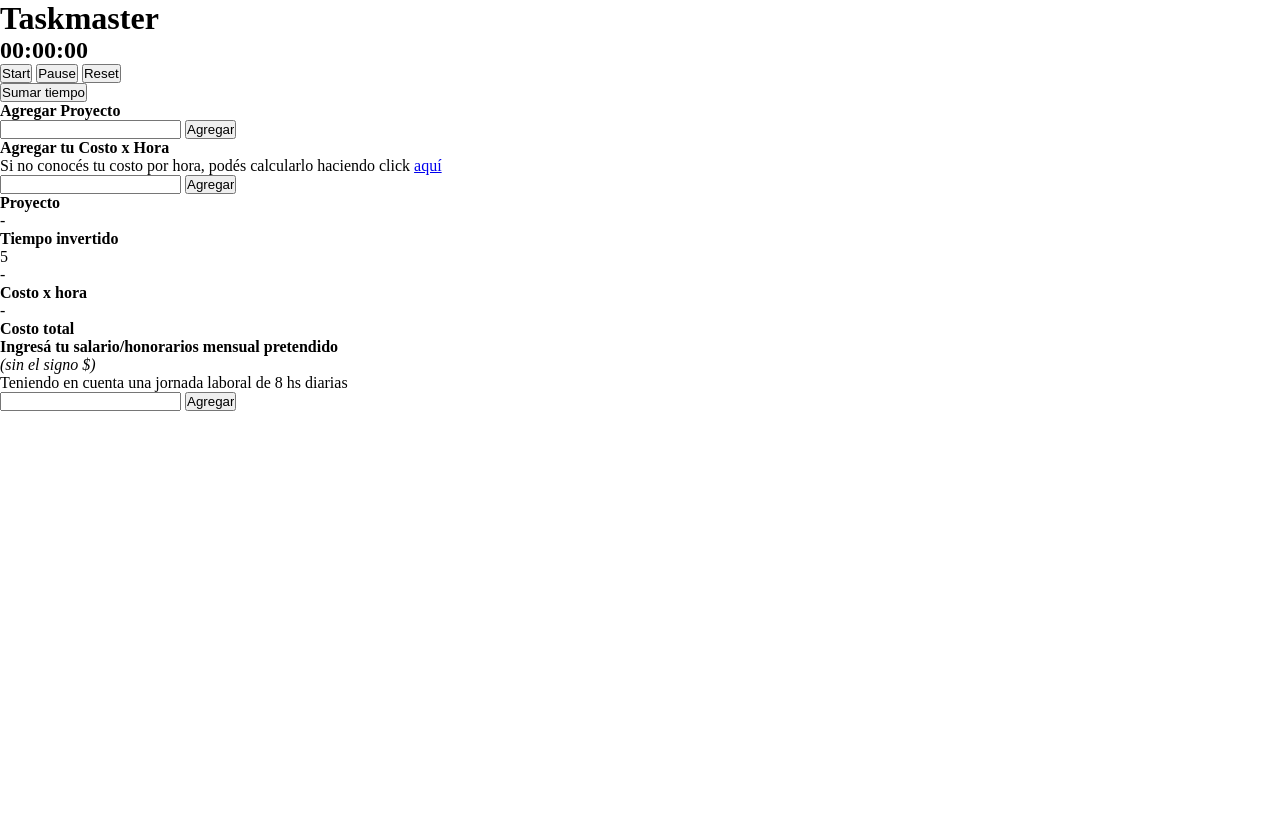
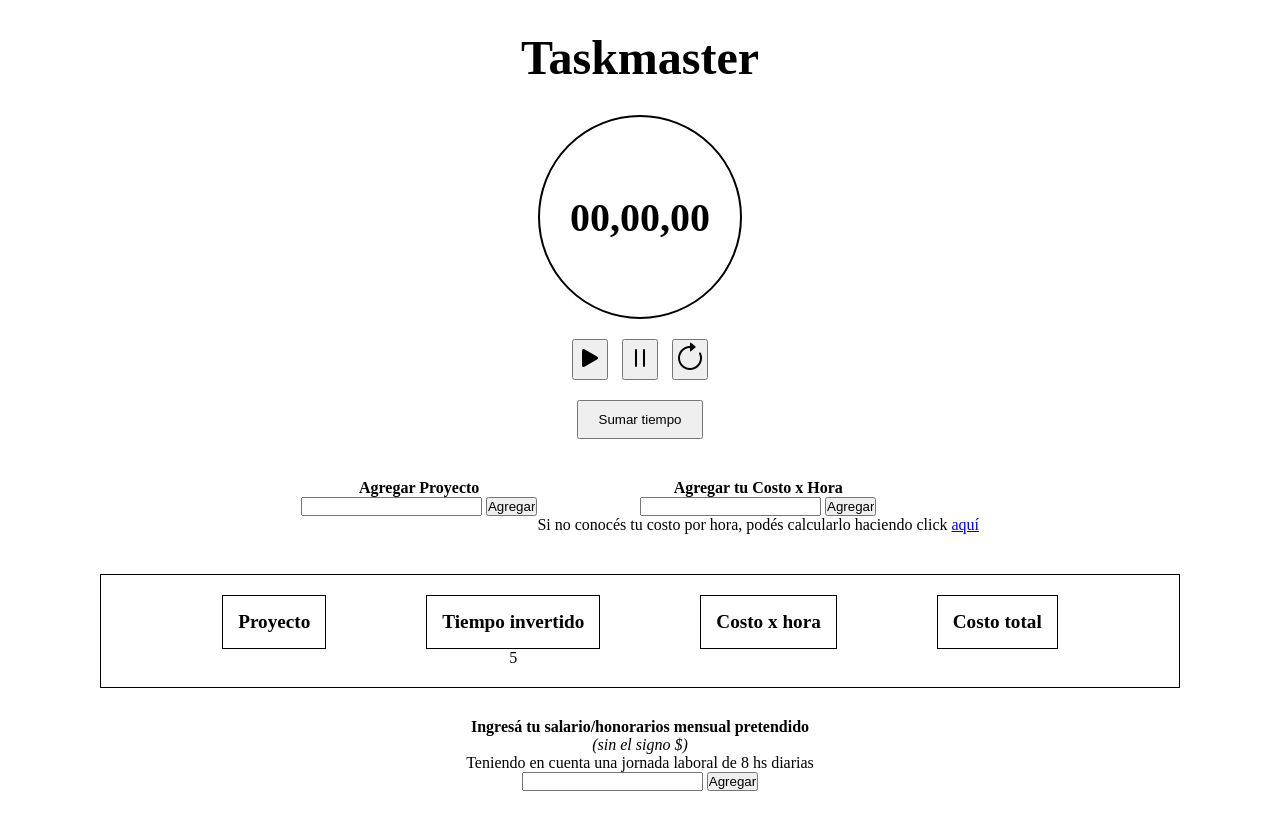
Before and after one commit to FrancoRaya/taskmaster, a plain HTML site: page index.html in a window 1280 px wide. Before the commit the page ends 800 px from the top, so only its background shows below. Drawn offline with nearby package versions, Linux system fonts and the light colour scheme.

Commit message:
actualización css

```diff
--- a/css/main.css
+++ b/css/main.css
@@ -1,4 +1,82 @@
+/* Ajustes generales */
 * {
     margin: 0;
     padding: 0;
 }
+
+body {
+    text-align: center;
+}
+
+/* Header */
+.titulo {
+    font-size: 3em;
+    text-align: center;
+    margin: 30px 0;
+}
+
+/* Cronómetro */
+.cronometro-caja {
+    display: flex;
+    flex-flow: column;
+    justify-content: center;
+    align-items: center;
+}
+
+.stopwatch {
+    display: flex;
+    justify-content: center;
+    align-items: center;
+    border: 2px solid black;
+    height: 200px;
+    width: 200px;
+    border-radius: 50%;
+}
+
+.stopwatch-numero {
+    font-size: 2.5rem;
+}
+
+.botones {
+    padding: 20px;
+}
+
+.boton-cronometro {
+    margin: 0 5px;
+}
+
+.boton-sumar {
+    padding: 10px 20px;
+}
+
+/* Proyectos */
+.agregar {
+    display: flex;
+    justify-content: center;
+    padding: 40px 0;
+}
+
+/* Tabla de proyectos */
+.tablaProyectos {
+    display: flex;
+    justify-content: center;
+    border: 1px solid black;
+    margin: 0 100px;
+    padding: 20px;
+}
+
+.columna {
+    text-align: center;
+    padding: 0 50px;
+}
+
+.columna h4 {
+    font-size: 1.2em;
+    padding: 15px;
+    border: 1px solid black;
+}
+
+/* Cálculo de salario */
+.calcSalario {
+    margin: 30px;
+}
--- a/index.html
+++ b/index.html
@@ -15,25 +15,31 @@
 
 <body>
     <header>
-        <h1>
+        <h1 class="titulo">
             Taskmaster
         </h1>
     </header>
 
-    <section>
-        <h2 id="cronometro" class="cronometro">00:00:00</h2>
-
-        <div class="buttons">
-            <button id="start"> Start </button>
-            <button id="pausa"> Pause </button>
-            <button id="reset"> Reset </button>
+    <section class="cronometro-caja">
+        <div class="stopwatch">
+            <h2 id="cronometro" class="stopwatch-numero">
+                00,00,00
+            </h2>
         </div>
 
-        <input type="submit" id="sumar" value="Sumar tiempo">
+        <div class="botones">
+            <button id="start" class="boton-cronometro"> <i class="bi bi-play-fill" style="font-size: 2rem;"></i> </button>
+            <button id="pausa" class="boton-cronometro"> <i class="bi bi-pause" style="font-size: 2rem;"></i> </button>
+            <button id="reset" class="boton-cronometro"> <i class="bi bi-arrow-clockwise" style="font-size: 2rem;"></i> </button>
+        </div>
+
+        <div>
+            <input class="boton-sumar" type="submit" id="sumar" value="Sumar tiempo">
+        </div>
     </section>
 
-    <section>
-        <div class="agregarProyecto">
+    <section class="agregar">
+        <div class="agregar-Proyectos">
             <h4>
                 Agregar Proyecto
             </h4>
@@ -41,21 +47,21 @@
             <input type="button"id="botonProyecto" value="Agregar">
         </div>
 
-        <div class="agregarCostohora">
+        <div class="agregar-Costohora">
             <h4>
                 Agregar tu Costo x Hora
             </h4>
-            <p>
-                Si no conocés tu costo por hora, podés calcularlo haciendo click <a href="#">aquí</a>
-            </p>
-
             <input type="number" id="agregarCosto">
             <input type="button" value="Agregar" id="botonCosto">
+
+            <p>
+                Si no conocés tu costo por hora, podés calcularlo haciendo click <a href="#titCalcSalario">aquí</a>
+            </p>
         </div>
     </section>
 
-    <section>
-        <div>
+    <section class="tablaProyectos">
+        <div class="columna">
             <h4>
                 Proyecto
             </h4>
@@ -63,9 +69,7 @@
             <div id="nomProyecto"></div>
         </div>
 
-        <div>-</div>
-
-        <div>
+        <div class="columna">
             <h4>
                 Tiempo invertido
             </h4>
@@ -75,9 +79,7 @@
             </div>
         </div>
 
-        <div>-</div>
-
-        <div>
+        <div class="columna">
             <h4>
                 Costo x hora
             </h4>
@@ -87,9 +89,7 @@
             </div>
         </div>
 
-        <div>-</div>
-
-        <div>
+        <div class="columna">
             <h4>
                 Costo total
             </h4>
@@ -99,9 +99,9 @@
     </section>
 
 
-    <section>
+    <section class="calcSalario">
         <div>
-            <h4>Ingresá tu salario/honorarios mensual pretendido</h4>
+            <h4 id="titCalcSalario">Ingresá tu salario/honorarios mensual pretendido</h4>
             <i>(sin el signo $)</i>
             <p>Teniendo en cuenta una jornada laboral de 8 hs diarias</p>
             <input type="number" id="agregarSalario">
--- a/js/main.js
+++ b/js/main.js
@@ -1,14 +1,20 @@
 //Cronómetro
-const start = document.getElementById('start');
-const pause = document.getElementById('pause');
-const reset = document.getElementById('reset');
+const start = document.getElementById("start");
+const pause = document.getElementById("pause");
+const reset = document.getElementById("reset");
+const sumar = document.getElementById("sumar");
+
+let sec = 0;
+let min = 0;
+let hs = 0;
+
 
 
 //Ingreso de datos
     //Nombre del proyecto
-    const agregarProyecto = document.querySelector("#agregarProyecto");
-    const botonProyecto = document.querySelector("#botonProyecto");
-    const nomProyecto = document.querySelector("#nomProyecto");
+    const agregarProyecto = document.getElementById("agregarProyecto");
+    const botonProyecto = document.getElementById("botonProyecto");
+    const nomProyecto = document.getElementById("nomProyecto");
 
         //Agregar un nombre de proyecto nuevo
         botonProyecto.addEventListener ("click", () => {
@@ -85,6 +91,27 @@ const costoHoraCalculado = document.getElementById('costoHoraCalculado');
     });
 
 
+//Almacenamiento de datos
+function guardarProyecto () {
+    localStorage.setItem ("Nombre proyecto", agregarProyecto.value);
+};
+
+function guardarCosto () {
+    localStorage.setItem ("Costo x hora", agregarCosto.value);
+};
+
+    //Listeners
+    botonProyecto.addEventListener ("click", guardarProyecto);
+    botonCosto.addEventListener ("click", guardarCosto);
+
+    //Recupero de datos
+    let proyectoLS = JSON.stringify (localStorage.getItem ("Nombre proyecto"));
+
+    function recuperarDatos () {
+        if (proyectoLS) {
+            //Aqui no sé como resolverlo
+        }
+    };
 
 
 
@@ -94,7 +121,7 @@ function proyecto (nombre, tiempoTrabajado, costoxHora, costoProyecto) {
     this.tiempoTrabajado = tiempoTrabajado;
     this.costoxHora = costoxHora;
     this.costoProyecto = costoProyecto;
-}
+};
 
 //Nuevos proyectos
 const proyecto1 = new proyecto ("Nombre del Proyecto", "10hs", "$500", "$1000");
```
